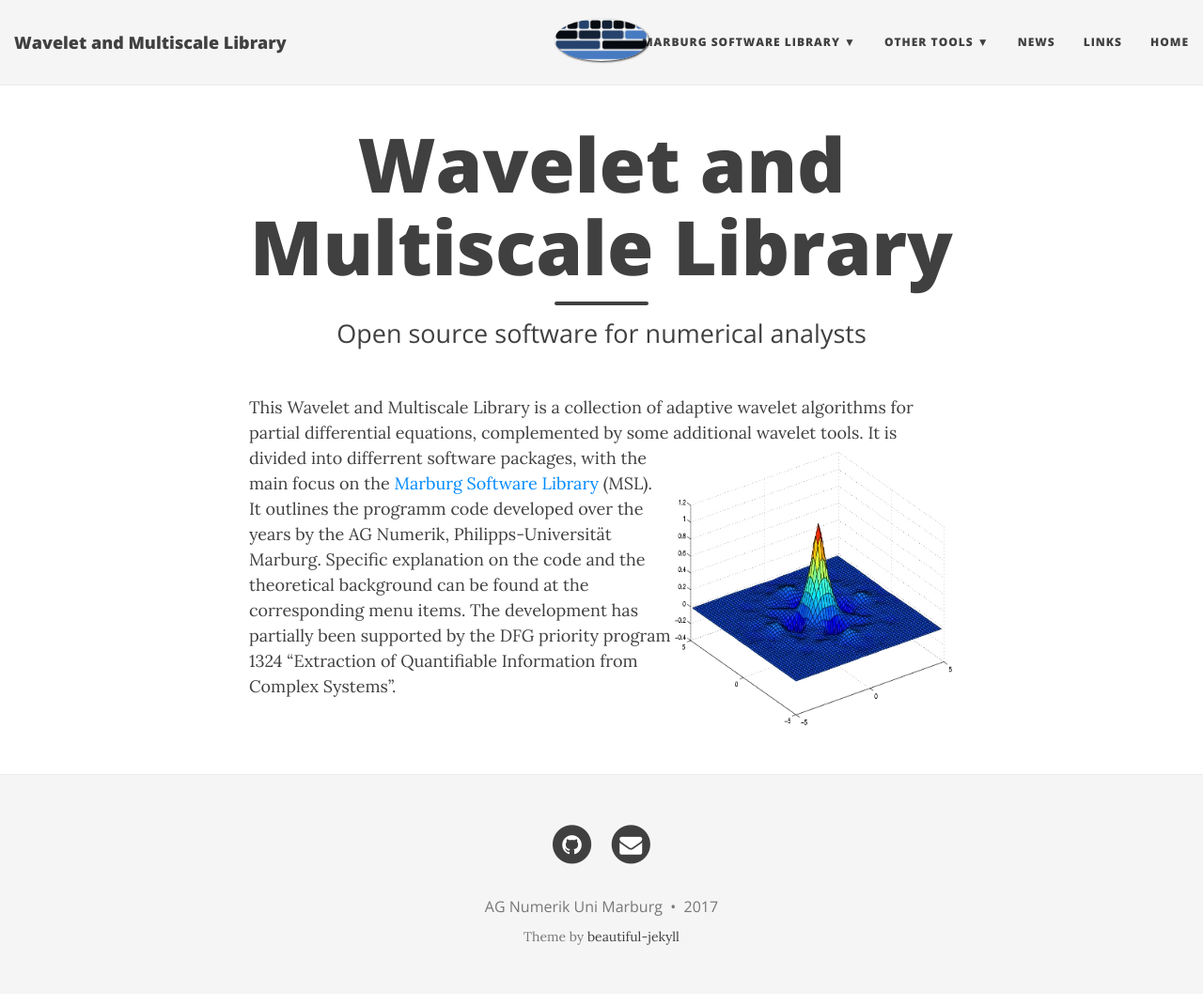
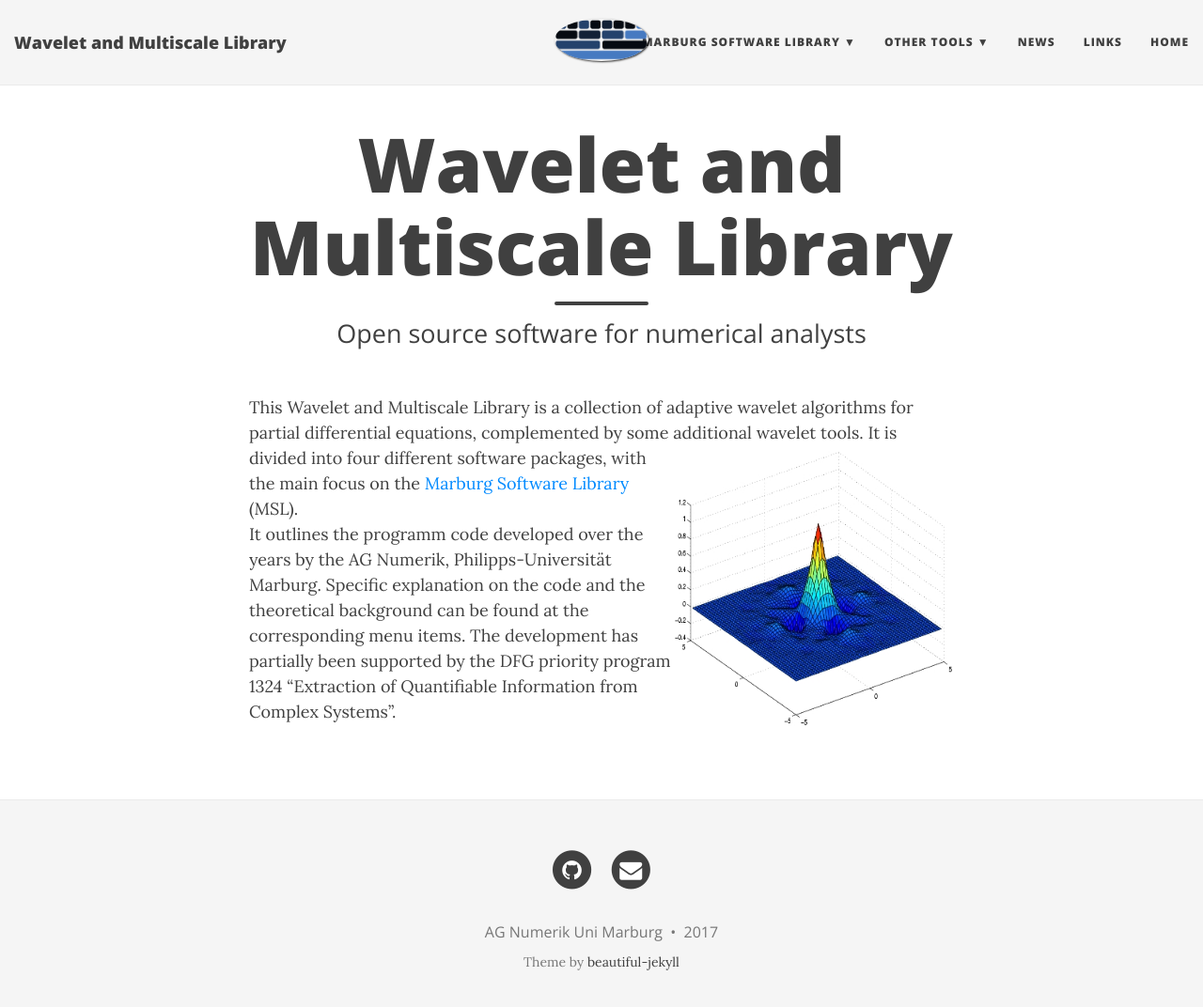
Before and after one commit to agnumerikunimarburg/agnumerikunimarburg.github.io, a Jekyll site: the page built from index.md, in a window 1280 px wide and 1085 px high. Shown: the top 1072 px of the window at 94% size. Built offline with Jekyll 4.4.1, drawn with Linux system fonts in a browser that asks for light colours; nearby versions of some CDN libraries.

Commit message:
Update index.md

```diff
--- a/index.md
+++ b/index.md
@@ -6,5 +6,5 @@ use-site-title: true
 published: true
 ---
 
-This Wavelet and Multiscale Library is a collection of adaptive wavelet algorithms for partial differential equations, complemented by some additional wavelet tools. <img style="float: right;" src="/img/dual_a.jpg" height="300" width="300">It is divided into differrent software packages, with the main focus on the [Marburg Software Library](aboutmsl) (MSL).
+This Wavelet and Multiscale Library is a collection of adaptive wavelet algorithms for partial differential equations, complemented by some additional wavelet tools. <img style="float: right;" src="/img/dual_a.jpg" height="300" width="300">It is divided into four different software packages, with the main focus on the [Marburg Software Library](aboutmsl) (MSL).
 It outlines the programm code developed over the years by the AG Numerik, Philipps-Universität Marburg. Specific explanation on the code and the theoretical background can be found at the corresponding menu items. The development has partially been supported by the DFG priority program 1324 "Extraction of Quantifiable Information from Complex Systems".
```
